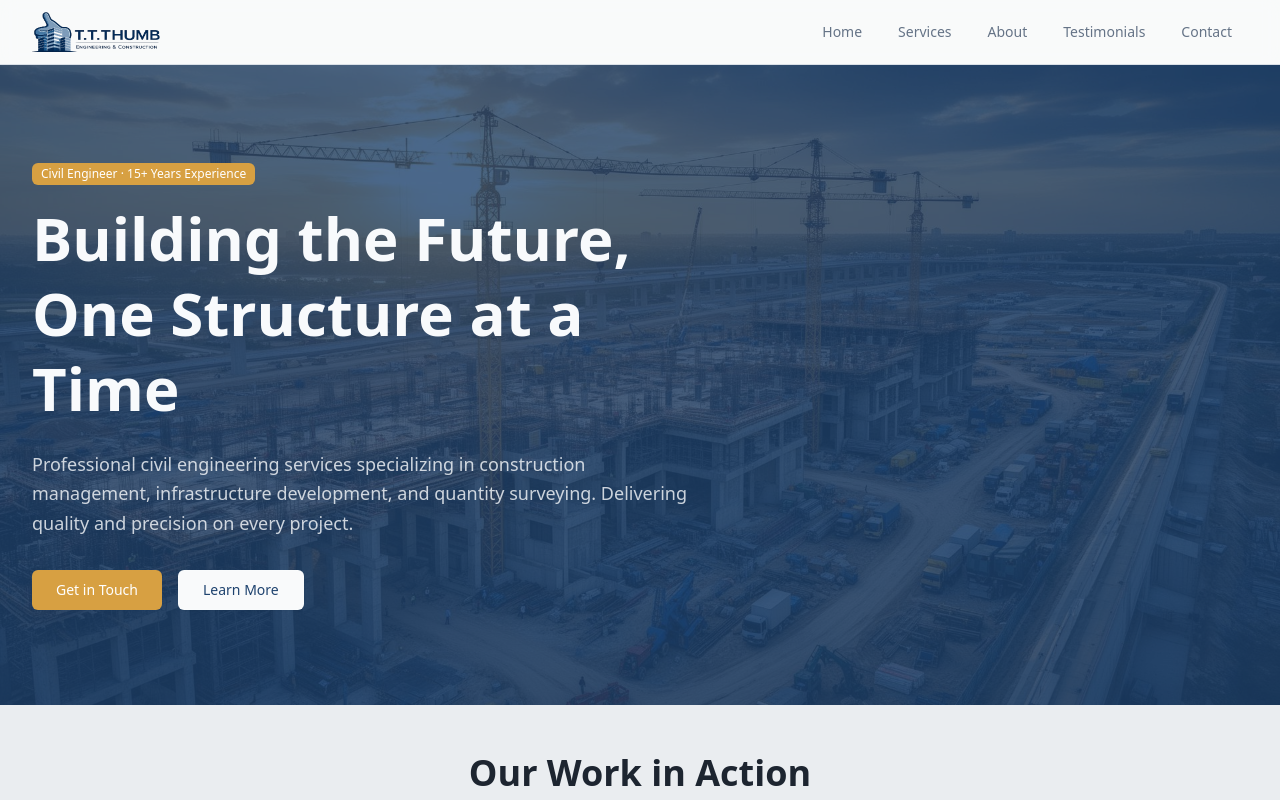
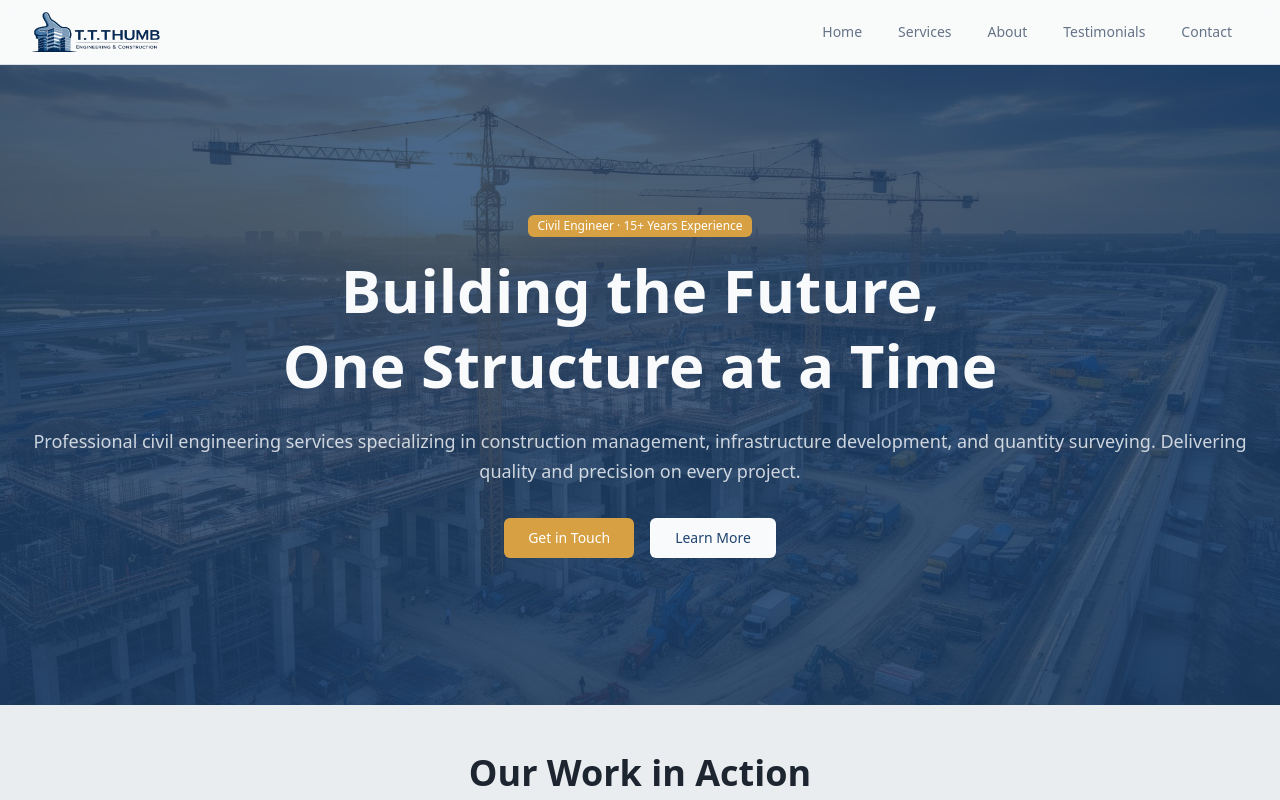
Before and after one commit to nishanthveemarasan/Thiva-Frontend, a Next.js app: page /next/ in a window 1280 px wide. Shown: the top 800 px of the page. Built offline with nearby package versions, Linux system fonts and the light colour scheme.

Commit message:
Refactor Home component layout and improve carousel section for better readability and alignment

```diff
--- a/src/pages/index.tsx
+++ b/src/pages/index.tsx
@@ -59,7 +59,7 @@
         <div className="absolute inset-0 bg-primary/80" />
       </div>
       <div className="container relative z-10 py-20">
-        <div className="max-w-2xl">
+        <div className="text-center">
           <Badge className="mb-4 bg-secondary text-secondary-foreground">Civil Engineer · 15+ Years Experience</Badge>
           <h1 className="text-4xl md:text-6xl font-bold text-primary-foreground mb-6 leading-tight">
             Building the Future,<br />One Structure at a Time
@@ -67,7 +67,7 @@
           <p className="text-lg text-primary-foreground/80 mb-8 leading-relaxed">
             Professional civil engineering services specializing in construction management, infrastructure development, and quantity surveying. Delivering quality and precision on every project.
           </p>
-          <div className="flex flex-wrap gap-4">
+          <div className="flex flex-wrap gap-4 justify-center">
             <Button size="lg" asChild className="bg-secondary text-secondary-foreground hover:bg-secondary/90">
               <Link href="/contact">Get in Touch</Link>
             </Button>
```
Lines whose indentation alone changed are shown as unchanged.
